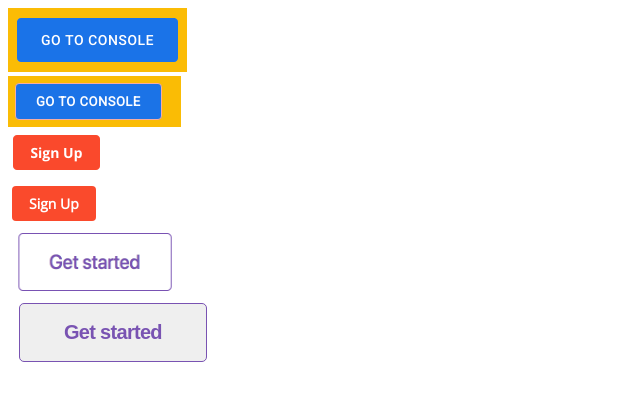
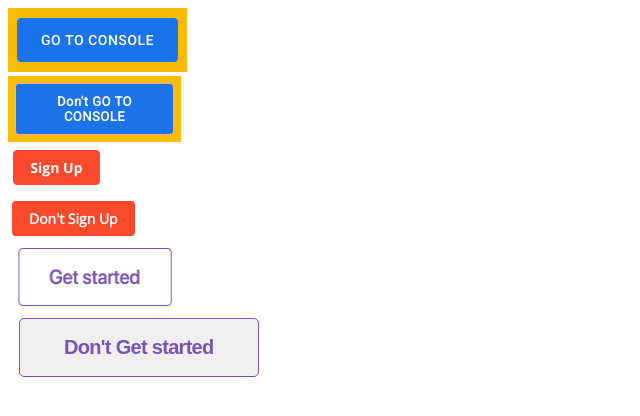
Before and after one commit to mason-stewart/junk-please-delete, a plain HTML site: page index.html in a window 1280 px wide. Shown: the whole page, without its empty margins (0-640 px from the left). Drawn offline with nearby package versions, Linux system fonts and the light colour scheme.

Commit message:
Important updates

```diff
--- a/index.html
+++ b/index.html
@@ -7,17 +7,17 @@
 <body>
   <img src="images/go_to_console_179x64.png" width="179" height="64">
   <div class="go_to_console-container">
-    <button class="go_to_console">GO TO CONSOLE</button>
+    <button class="go_to_console">Don't GO TO CONSOLE</button>
   </div>
 
   <img src="images/sign_up_99_51.png" width="99" height="51">
   <div class="sign_up-container">
-    <button class="sign_up">Sign Up</button>
+    <button class="sign_up">Don't Sign Up</button>
   </div>
 
   <img src="images/get_started_175x74.png" width="175" height="74">
   <div class="get_started-container">
-    <button class="get_started">Get started</button>
+    <button class="get_started">Don't Get started</button>
   </div>
 </body>
 </html>
--- a/styles.css
+++ b/styles.css
@@ -1,5 +1,9 @@
 body {
   -webkit-font-smoothing: antialiased;
+}
+
+a {
+  color: red;
 }
 
 .go_to_console-container {
```
